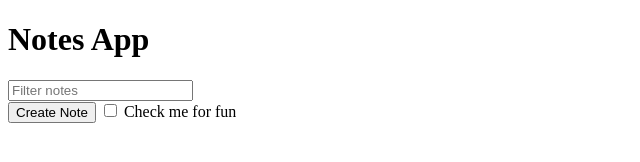
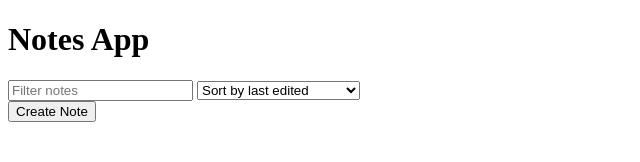
Before and after one commit to DKulan/notes-app, a plain HTML site: page index.html in a window 1280 px wide. Shown: the whole page, without its empty margins (0-640 px from the left). Drawn offline with Linux system fonts and the light colour scheme.

Commit message:
Add select option to note-app

```diff
--- a/index.html
+++ b/index.html
@@ -7,11 +7,13 @@
 <body>
 <h1>Notes App</h1>
 <input id="search-text" type="text" placeholder="Filter notes">
+<select id="filter-by">
+    <option value="byEdited">Sort by last edited</option>
+    <option value="byCreated">Sort by recently created</option>
+    <option value="alphabetical">Sort alphabetically</option>
+</select>
 <div id="notes"></div>
 <button id="create-note">Create Note</button>
-<label>
-    <input id="for-fun" type="checkbox"> Check me for fun
-</label>
 <script src='js/note-app.js'/>
 </body>
 </html>
--- a/js/note-app.js
+++ b/js/note-app.js
@@ -41,6 +41,6 @@ document.querySelector('#search-text').addEventListener('input', e => {
     renderNotes(notes, filters)
 })
 
-document.querySelector('#for-fun').addEventListener('change', e => {
-    e.target.checked
+document.querySelector('#filter-by').addEventListener('change', e => {
+
 })
```
